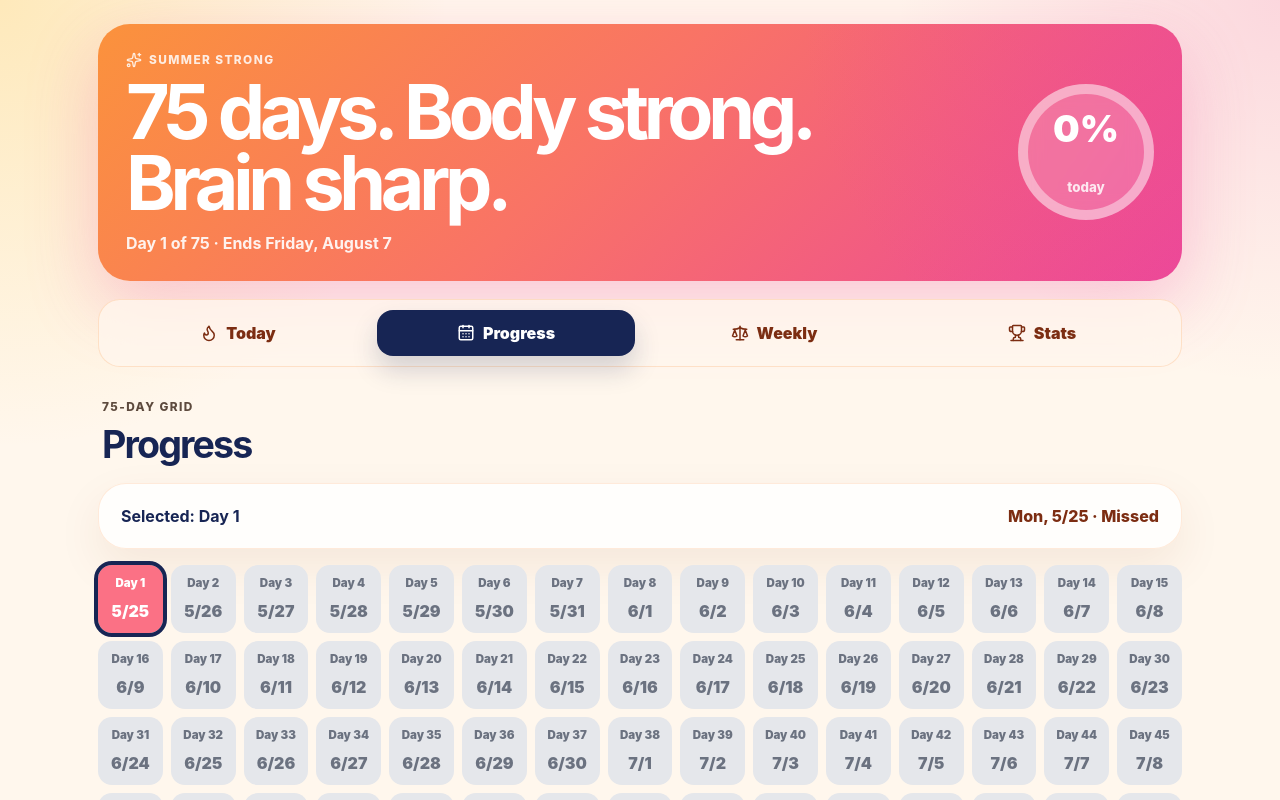
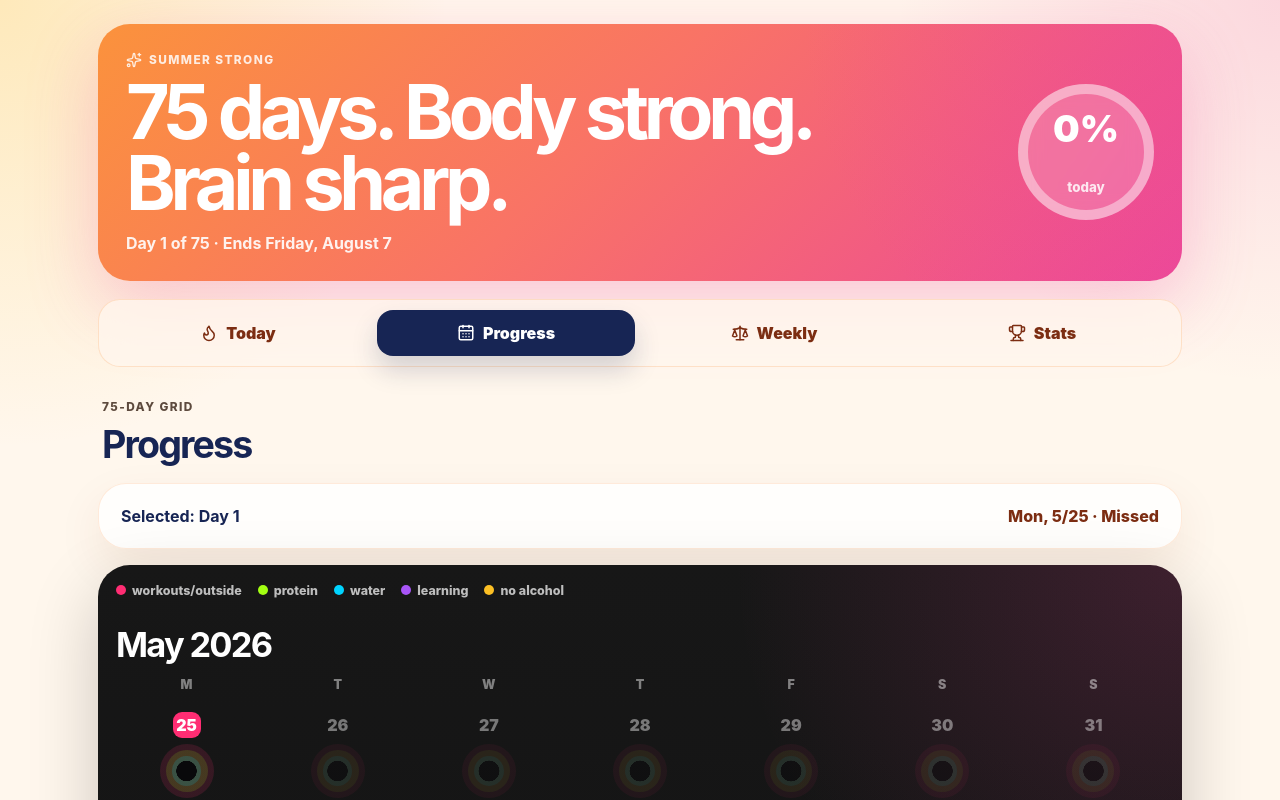
Before and after one commit to jessica-rocket/summer-strong, a React (Vite) app: page / in a window 1280 px wide. Both pictures are taken after a click on the button "Progress". Shown: the top 800 px of the page. Built offline with nearby package versions, Linux system fonts and the light colour scheme.

Commit message:
Add fitness-style progress calendar

```diff
--- a/src/App.css
+++ b/src/App.css
@@ -355,6 +355,155 @@ textarea {
   gap: 8px;
 }
 
+.fitness-calendar-card {
+  display: grid;
+  gap: 26px;
+  border-radius: 32px;
+  padding: 18px;
+  color: white;
+  background:
+    radial-gradient(circle at top right, rgba(236, 72, 153, 0.18), transparent 28rem),
+    linear-gradient(180deg, #171717, #09090b);
+  box-shadow: 0 24px 70px rgba(0, 0, 0, 0.2);
+}
+
+.ring-legend {
+  display: flex;
+  flex-wrap: wrap;
+  gap: 10px 16px;
+  color: rgba(255, 255, 255, 0.72);
+  font-size: 0.78rem;
+  font-weight: 800;
+}
+
+.ring-legend span {
+  display: inline-flex;
+  align-items: center;
+  gap: 6px;
+}
+
+.ring-legend i {
+  width: 10px;
+  height: 10px;
+  border-radius: 999px;
+  display: inline-flex;
+}
+
+.ring-legend .pink { background: #ff2d73; }
+.ring-legend .green { background: #a3ff12; }
+.ring-legend .blue { background: #00d4ff; }
+.ring-legend .purple { background: #a855f7; }
+.ring-legend .gold { background: #fbbf24; }
+
+.calendar-month {
+  display: grid;
+  gap: 12px;
+}
+
+.calendar-month h3 {
+  margin: 0;
+  color: white;
+  font-size: clamp(1.45rem, 4vw, 2.15rem);
+  letter-spacing: -0.05em;
+}
+
+.weekday-row,
+.calendar-grid {
+  display: grid;
+  grid-template-columns: repeat(7, minmax(0, 1fr));
+  gap: 10px;
+}
+
+.weekday-row span {
+  text-align: center;
+  color: rgba(255, 255, 255, 0.46);
+  font-weight: 950;
+  font-size: 0.78rem;
+}
+
+.calendar-day {
+  min-width: 0;
+  border: 0;
+  border-radius: 18px;
+  display: grid;
+  justify-items: center;
+  gap: 6px;
+  padding: 8px 3px 7px;
+  color: white;
+  background: transparent;
+}
+
+.calendar-day.selected .calendar-date {
+  background: #ff2d73;
+  color: white;
+}
+
+.calendar-date {
+  display: grid;
+  place-items: center;
+  min-width: 28px;
+  height: 26px;
+  border-radius: 9px;
+  font-weight: 950;
+  line-height: 1;
+}
+
+.rings,
+.rings > span,
+.rings > span > span {
+  display: grid;
+  place-items: center;
+  border-radius: 999px;
+}
+
+.rings {
+  width: clamp(36px, 10vw, 54px);
+  height: clamp(36px, 10vw, 54px);
+  background: conic-gradient(#ff2d73 var(--workout-progress), rgba(255, 45, 115, 0.14) 0);
+}
+
+.rings > span {
+  width: 78%;
+  height: 78%;
+  background: conic-gradient(#a3ff12 var(--protein-progress), rgba(163, 255, 18, 0.14) 0);
+}
+
+.rings > span > span {
+  width: 70%;
+  height: 70%;
+  background:
+    radial-gradient(circle, #09090b 0 48%, transparent 50%),
+    conic-gradient(#00d4ff var(--water-progress), rgba(0, 212, 255, 0.16) 0);
+}
+
+.calendar-day.upcoming {
+  opacity: 0.42;
+}
+
+.calendar-day.complete .rings {
+  filter: drop-shadow(0 0 10px rgba(255, 45, 115, 0.24));
+}
+
+.mini-dots {
+  display: flex;
+  gap: 4px;
+  height: 6px;
+}
+
+.mini-dots i {
+  width: 6px;
+  height: 6px;
+  border-radius: 999px;
+  opacity: 0.18;
+}
+
+.mini-dots i.on {
+  opacity: 1;
+}
+
+.mini-dots .purple { background: #a855f7; }
+.mini-dots .gold { background: #fbbf24; }
+
 .progress-summary {
   display: flex;
   align-items: center;
--- a/src/App.tsx
+++ b/src/App.tsx
@@ -111,6 +111,10 @@ function weekdayLabel(date: string) {
   return parseDate(date).toLocaleDateString(undefined, { weekday: 'short' })
 }
 
+function monthLabel(date: string) {
+  return parseDate(date).toLocaleDateString(undefined, { month: 'long', year: 'numeric' })
+}
+
 function getChallengeDay(date = new Date()) {
   const start = parseDate(config.startDate)
   const current = parseDate(toDateOnly(date))
@@ -185,6 +189,30 @@ function dayStatus(entry?: DailyEntry, dayNumber?: number) {
   if (completionPercent(entry) === 100) return 'complete'
   const hasAnyLog = proteinTotal(entry) > 0 || entry.waterOz > 0 || entry.noAlcohol || entry.learning.minutes > 0 || entry.workouts.some((w) => w.complete)
   return hasAnyLog ? 'partial' : 'missed'
+}
+
+function dayRingProgress(entry?: DailyEntry) {
+  if (!entry) return { workouts: 0, protein: 0, water: 0, learning: false, noAlcohol: false }
+  const statuses = taskStatus(entry)
+  return {
+    workouts: [statuses.workout1, statuses.workout2, statuses.outdoor].filter(Boolean).length / 3,
+    protein: Math.min(proteinTotal(entry) / config.proteinGoal, 1),
+    water: Math.min(entry.waterOz / config.waterGoalOz, 1),
+    learning: statuses.learning,
+    noAlcohol: statuses.noAlcohol,
+  }
+}
+
+function buildChallengeMonths() {
+  const months: Record<string, { label: string; dates: string[] }> = {}
+  Array.from({ length: config.totalDays }, (_, index) => {
+    const date = dateForDay(index + 1)
+    const parsed = parseDate(date)
+    const key = `${parsed.getFullYear()}-${parsed.getMonth()}`
+    months[key] ??= { label: monthLabel(date), dates: [] }
+    months[key].dates.push(date)
+  })
+  return Object.values(months)
 }
 
 function weekForDay(dayNumber: number) {
@@ -444,6 +472,7 @@ function ProgressPage({ data, selectedDate, onSelect }: { data: ChallengeData; s
   const selectedDay = Math.floor((parseDate(selectedDate).getTime() - parseDate(config.startDate).getTime()) / dayMs) + 1
   const selectedEntry = data.daily[selectedDate]
   const selectedStatus = dayStatus(selectedEntry, selectedDay)
+  const months = buildChallengeMonths()
 
   return (
     <section className="screen-stack">
@@ -452,23 +481,47 @@ function ProgressPage({ data, selectedDate, onSelect }: { data: ChallengeData; s
         <strong>Selected: Day {selectedDay}</strong>
         <span>{weekdayLabel(selectedDate)}, {shortDateLabel(selectedDate)} · {selectedStatus}</span>
       </Card>
-      <div className="grid-75">
-        {Array.from({ length: config.totalDays }, (_, index) => {
-          const day = index + 1
-          const date = dateForDay(day)
+      <div className="fitness-calendar-card">
+        <div className="ring-legend">
+          <span><i className="pink" /> workouts/outside</span>
+          <span><i className="green" /> protein</span>
+          <span><i className="blue" /> water</span>
+          <span><i className="dot purple" /> learning</span>
+          <span><i className="dot gold" /> no alcohol</span>
+        </div>
+        {months.map((month) => (
+          <div className="calendar-month" key={month.label}>
+            <h3>{month.label}</h3>
+            <div className="weekday-row">
+              {['M', 'T', 'W', 'T', 'F', 'S', 'S'].map((day, index) => <span key={`${day}-${index}`}>{day}</span>)}
+            </div>
+            <div className="calendar-grid">
+              {Array.from({ length: (parseDate(month.dates[0]).getDay() + 6) % 7 }).map((_, index) => <div key={`blank-${index}`} />)}
+              {month.dates.map((date) => {
+                const day = Math.floor((parseDate(date).getTime() - parseDate(config.startDate).getTime()) / dayMs) + 1
                 const status = dayStatus(data.daily[date], day)
+                const rings = dayRingProgress(data.daily[date])
                 return (
                   <button
                     key={date}
-              className={`day-cell ${status} ${date === selectedDate ? 'selected' : ''}`}
+                    className={`calendar-day ${status} ${date === selectedDate ? 'selected' : ''}`}
                     onClick={() => onSelect(date)}
                     title={`Day ${day} · ${weekdayLabel(date)}, ${shortDateLabel(date)}`}
+                    style={{
+                      '--workout-progress': `${rings.workouts * 360}deg`,
+                      '--protein-progress': `${rings.protein * 360}deg`,
+                      '--water-progress': `${rings.water * 360}deg`,
+                    } as React.CSSProperties}
                   >
-              <span className="day-number">Day {day}</span>
-              <span className="day-date">{shortDateLabel(date)}</span>
+                    <span className="calendar-date">{parseDate(date).getDate()}</span>
+                    <span className="rings" aria-hidden="true"><span><span /></span></span>
+                    <span className="mini-dots"><i className={rings.learning ? 'on purple' : 'purple'} /><i className={rings.noAlcohol ? 'on gold' : 'gold'} /></span>
                   </button>
                 )
               })}
+            </div>
+          </div>
+        ))}
       </div>
       <div className="legend"><span className="complete" /> Complete <span className="partial" /> Partial <span className="missed" /> Missed <span className="upcoming" /> Upcoming</div>
     </section>
```
Lines whose indentation alone changed are shown as unchanged.
